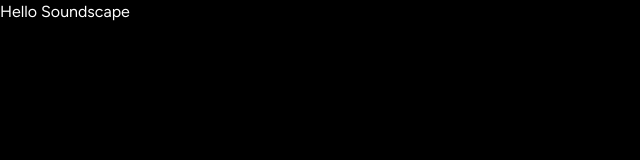
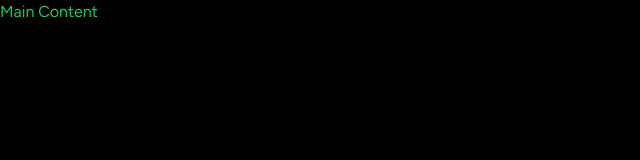
Before and after one commit to SalikJamal/sound-scape, a Next.js app: page / in a window 1280 px wide. Shown: the top 160 px of the page, without its empty margins (0-640 px from the left). Built offline with nearby package versions, Linux system fonts and the light colour scheme.

Commit message:
Added sidebar component

```diff
--- a/app/(site)/page.tsx
+++ b/app/(site)/page.tsx
@@ -1,7 +1,7 @@
 export default function Home() {
     return (
-        <div>
-            Hello Soundscape
+        <div className="text-green-500">
+            Main Content
         </div>
     )
 }
--- a/app/layout.tsx
+++ b/app/layout.tsx
@@ -1,6 +1,7 @@
 import type { Metadata } from "next"
 import { Figtree } from "next/font/google"
 import "./globals.css"
+import Sidebar from "@/components/sidebar"
 
 const figTree = Figtree({ subsets: ["latin"] })
 
@@ -17,7 +18,11 @@ export default function RootLayout({
 }>) {
   return (
     <html lang="en">
-      <body className={figTree.className}>{children}</body>
+      <body className={figTree.className}>
+        <Sidebar>
+          {children}
+        </Sidebar>
+      </body>
     </html>
   )
 }
--- /dev/null
+++ b/components/sidebar.tsx
@@ -0,0 +1,14 @@
+"use client"
+
+interface SidebarProps {
+    children: React.ReactNode;
+}
+
+
+export default function Sidebar({ children }: SidebarProps) {
+    return (
+        <div>
+            {children}
+        </div>
+    )
+}
```
